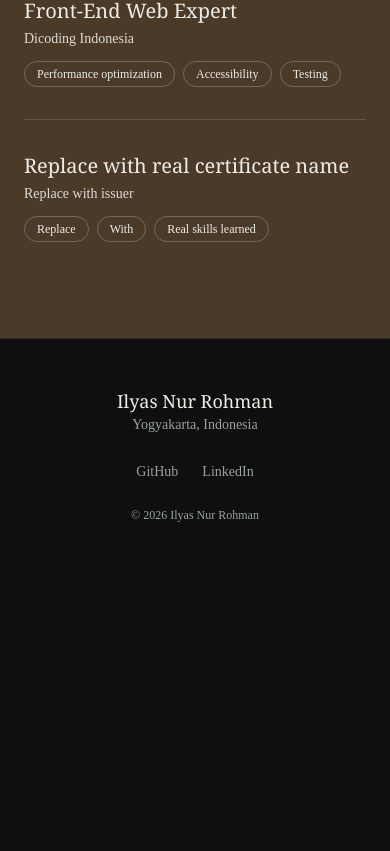
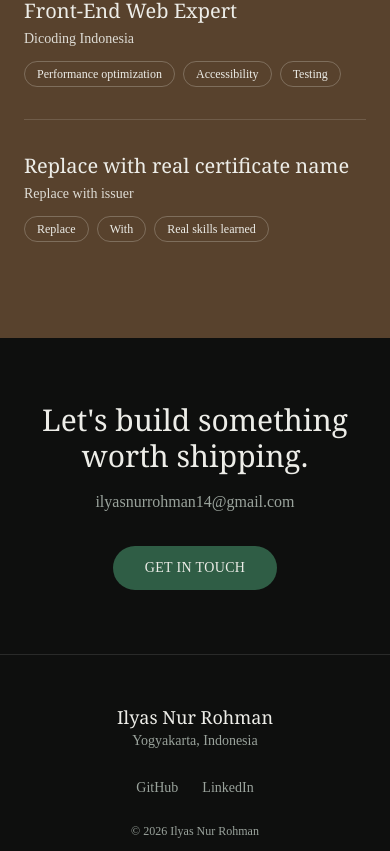
Before and after one commit to Ilyasrhmn/ilyas-rohman, a Next.js app: page / in a window 390 px wide. Shown: the part 4584-5435 px from the top of the page. Before the commit the page ends 5155 px from the top, so only its background shows below. Built offline with nearby package versions, Linux system fonts and the light colour scheme.

Commit message:
feat: cta section + compose home long-scroll

```diff
--- a/src/app/page.tsx
+++ b/src/app/page.tsx
@@ -4,6 +4,7 @@ import { About } from "@/components/sections/about";
 import { Journey } from "@/components/sections/journey";
 import { Stack } from "@/components/sections/stack";
 import { Certificates } from "@/components/sections/certificates";
+import { Cta } from "@/components/sections/cta";
 
 export default function Home() {
   return (
@@ -14,6 +15,7 @@ export default function Home() {
       <Journey />
       <Stack />
       <Certificates />
+      <Cta />
     </>
   );
 }
--- /dev/null
+++ b/src/components/sections/cta.tsx
@@ -0,0 +1,46 @@
+"use client";
+
+import { motion } from "framer-motion";
+import { useContact } from "@/components/layout/chrome-shell";
+import { profile } from "@/data/profile";
+
+export function Cta() {
+  const openContact = useContact();
+
+  return (
+    <section className="section-pad px-6 sm:px-10">
+      <div className="mx-auto max-w-3xl text-center">
+        <motion.h2
+          initial={{ opacity: 0, y: 20 }}
+          whileInView={{ opacity: 1, y: 0 }}
+          viewport={{ once: true, margin: "-100px" }}
+          transition={{ duration: 0.6 }}
+          className="font-serif text-3xl text-foreground sm:text-5xl"
+        >
+          Let&apos;s build something worth shipping.
+        </motion.h2>
+
+        <motion.p
+          initial={{ opacity: 0, y: 20 }}
+          whileInView={{ opacity: 1, y: 0 }}
+          viewport={{ once: true, margin: "-100px" }}
+          transition={{ duration: 0.6, delay: 0.1 }}
+          className="mt-4 text-muted-foreground"
+        >
+          {profile.email}
+        </motion.p>
+
+        <motion.button
+          initial={{ opacity: 0, y: 20 }}
+          whileInView={{ opacity: 1, y: 0 }}
+          viewport={{ once: true, margin: "-100px" }}
+          transition={{ duration: 0.6, delay: 0.2 }}
+          onClick={openContact}
+          className="mt-8 cursor-pointer rounded-full bg-accent px-8 py-3 text-sm font-medium uppercase tracking-wide text-accent-foreground transition-opacity hover:opacity-90"
+        >
+          Get in touch
+        </motion.button>
+      </div>
+    </section>
+  );
+}
```
